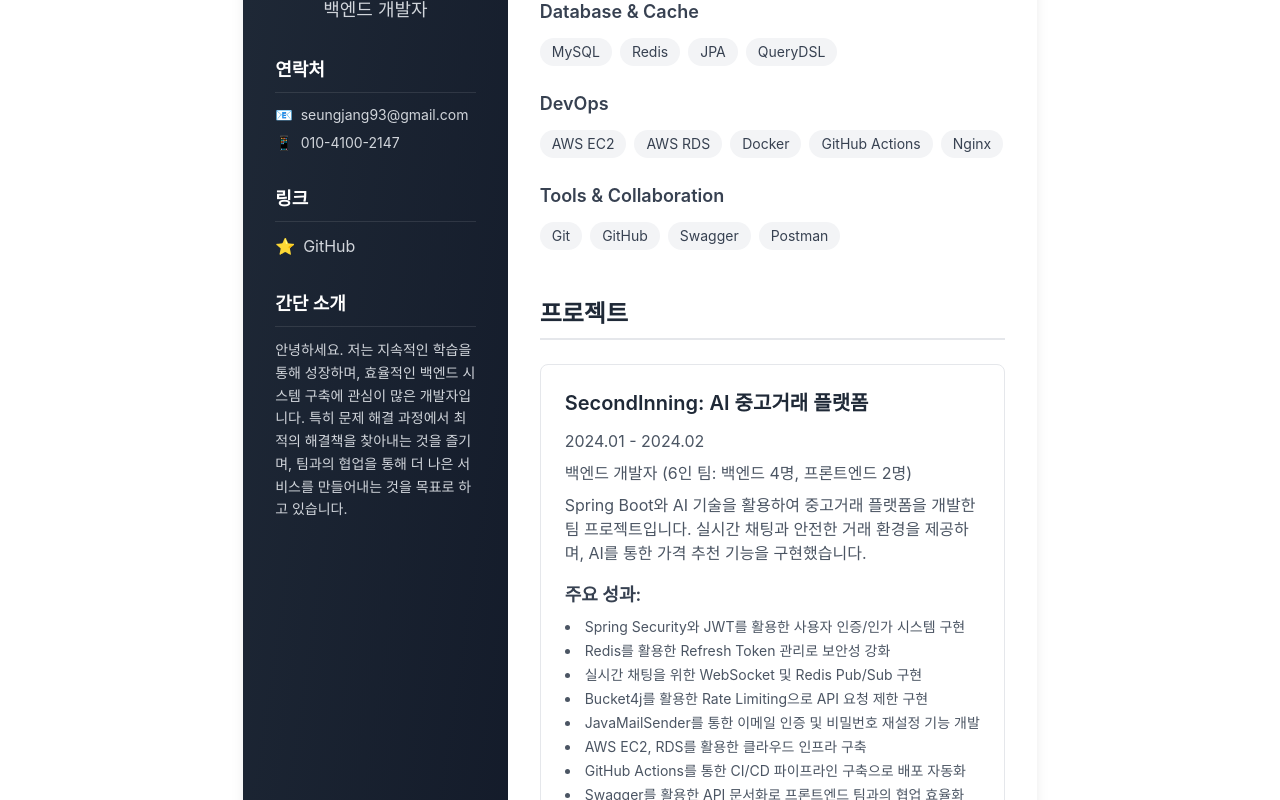
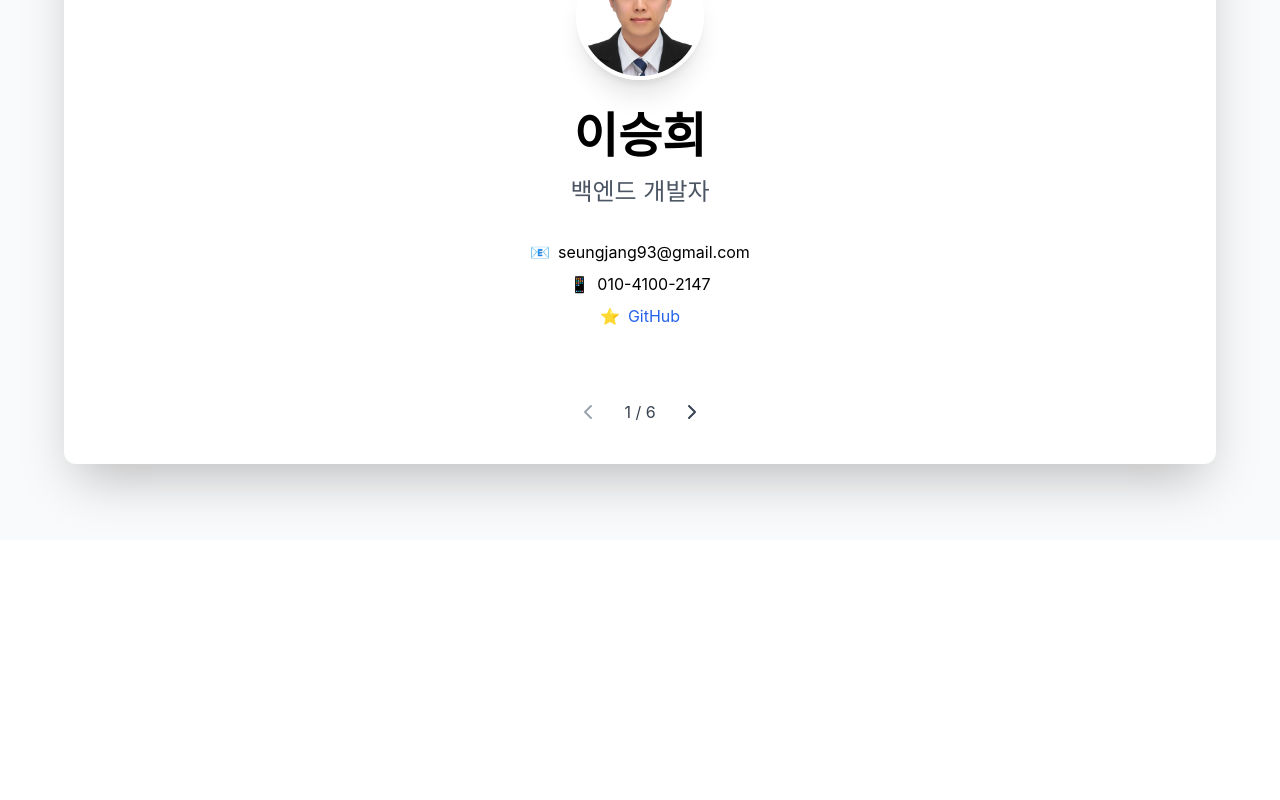
Before and after one commit to LLSNsssz/my-portfolio, a React (Create React App) app: page / in a window 1280 px wide. Shown: the part 260-1060 px from the top of the page. After the commit the page ends 800 px from the top, so only its background shows below. Built offline with nearby package versions, Linux system fonts and the light colour scheme.

Commit message:
Portfolio Update

```diff
--- a/src/App.tsx
+++ b/src/App.tsx
@@ -1,7 +1,71 @@
-import React from 'react';
+import React, { useState } from 'react';
+import { ChevronLeft, ChevronRight } from 'lucide-react';
 
-const Resume = () => {
-    const skills = [
+interface Contact {
+    email: string;
+    phone: string;
+    github: string;
+}
+
+interface Skill {
+    category: string;
+    items: string[];
+}
+
+interface Section {
+    subtitle: string;
+    items: string[];
+}
+
+interface SlideContent {
+    name?: string;
+    title: string;
+    contact?: Contact;
+    description?: string;
+    skills?: Skill[];
+    items?: string[];
+    sections?: Section[];
+    period?: string;
+    role?: string;
+}
+
+interface Slide {
+    id: string;
+    type: 'intro' | 'about' | 'skills' | 'project-overview' | 'project-list' | 'project-details';
+    content: SlideContent;
+}
+
+const SlidePortfolio = () => {
+    const [currentSlide, setCurrentSlide] = useState(0);
+
+    const slides: Slide[] = [
+        {
+            id: 'intro',
+            type: 'intro',
+            content: {
+                name: "이승희",
+                title: "백엔드 개발자",
+                contact: {
+                    email: "seungjang93@gmail.com",
+                    phone: "010-4100-2147",
+                    github: "https://github.com/LLSNsssz"
+                }
+            }
+        },
+        {
+            id: 'about',
+            type: 'about',
+            content: {
+                title: "About Me",
+                description: "안녕하세요. 저는 지속적인 학습을 통해 성장하며, 효율적인 백엔드 시스템 구축에 관심이 많은 개발자입니다. 특히 문제 해결 과정에서 최적의 해결책을 찾아내는 것을 즐기며, 팀과의 협업을 통해 더 나은 서비스를 만들어내는 것을 목표로 하고 있습니다."
+            }
+        },
+        {
+            id: 'skills',
+            type: 'skills',
+            content: {
+                title: "Technical Skills",
+                skills: [
                     {
                         category: "Backend",
                         items: ["Java", "Spring Boot", "Spring Security", "Spring Data JPA", "JUnit5", "Gradle"]
@@ -18,15 +82,25 @@ const Resume = () => {
                         category: "Tools & Collaboration",
                         items: ["Git", "GitHub", "Swagger", "Postman"]
                     }
-    ];
-
-    const projects = [
+                ]
+            }
+        },
         {
+            id: 'project-overview',
+            type: 'project-overview',
+            content: {
                 title: "SecondInning: AI 중고거래 플랫폼",
                 period: "2024.01 - 2024.02",
-            description: "Spring Boot와 AI 기술을 활용하여 중고거래 플랫폼을 개발한 팀 프로젝트입니다. 실시간 채팅과 안전한 거래 환경을 제공하며, AI를 통한 가격 추천 기능을 구현했습니다.",
-            role: "백엔드 개발자 (6인 팀: 백엔드 4명, 프론트엔드 2명)",
-            achievements: [
+                role: "백엔드 개발자 (6인 팀)",
+                description: "Spring Boot와 AI 기술을 활용하여 중고거래 플랫폼을 개발한 팀 프로젝트입니다. 실시간 채팅과 안전한 거래 환경을 제공하며, AI를 통한 가격 추천 기능을 구현했습니다."
+            }
+        },
+        {
+            id: 'project-list',
+            type: 'project-list',
+            content: {
+                title: "주요 성과",
+                items: [
                     "Spring Security와 JWT를 활용한 사용자 인증/인가 시스템 구현",
                     "Redis를 활용한 Refresh Token 관리로 보안성 강화",
                     "실시간 채팅을 위한 WebSocket 및 Redis Pub/Sub 구현",
@@ -34,215 +108,204 @@ const Resume = () => {
                     "JavaMailSender를 통한 이메일 인증 및 비밀번호 재설정 기능 개발",
                     "AWS EC2, RDS를 활용한 클라우드 인프라 구축",
                     "GitHub Actions를 통한 CI/CD 파이프라인 구축으로 배포 자동화",
-                "Swagger를 활용한 API 문서화로 프론트엔드 팀과의 협업 효율화",
-            ],
-            details: {
-                architecture: [
+                    "Swagger를 활용한 API 문서화로 프론트엔드 팀과의 협업 효율화"
+                ]
+            }
+        },
+        {
+            id: 'project-details',
+            type: 'project-details',
+            content: {
+                title: "기술적 구현 상세",
+                sections: [
+                    {
+                        subtitle: "아키텍처",
+                        items: [
                             "MSA 아키텍처 설계로 서비스 간 독립성 확보",
                             "Docker 컨테이너화로 배포 환경 표준화",
                             "Redis 캐싱으로 데이터베이스 부하 감소",
                             "JPA N+1 문제 해결을 위한 페치 조인 적용"
-                ],
-                security: [
+                        ]
+                    },
+                    {
+                        subtitle: "보안",
+                        items: [
                             "JWT를 통한 stateless 인증 구현",
                             "Spring Security를 활용한 보안 설정",
                             "XSS, CSRF 공격 방지 로직 구현",
                             "민감 정보 암호화 처리"
-                ],
-                performance: [
-                    "Redis 캐싱으로 응답 시간 평균 200ms 이하 달성",
-                    "이미지 최적화를 통한 로딩 속도 개선",
-                    "API 요청 제한으로 서버 부하 관리"
                         ]
-            },
-            learned: [
-                "MSA 설계 경험을 통한 확장 가능한 아키텍처 이해",
-                "실시간 데이터 처리를 위한 Redis 활용 경험",
-                "보안을 고려한 인증/인가 시스템 설계 능력 향상",
-                "CI/CD 파이프라인 구축으로 자동화된 개발 프로세스 경험",
-                "팀 프로젝트에서의 효율적인 협업 방식 습득"
-            ],
-            technologies: [
-                "Spring Boot",
-                "Spring Security",
-                "MySQL",
-                "Redis",
-                "AWS",
-                "Docker",
-                "GitHub Actions"
-            ],
-            githubLink: "https://github.com/LLSNsssz/Play-Baseballv2",
-            liveDemo: "https://54.180.243.156.nip.io/"
+                    }
+                ]
+            }
         }
     ];
 
+    const nextSlide = () => {
+        if (currentSlide < slides.length - 1) {
+            setCurrentSlide(currentSlide + 1);
+        }
+    };
+
+    const prevSlide = () => {
+        if (currentSlide > 0) {
+            setCurrentSlide(currentSlide - 1);
+        }
+    };
+
+    const renderSlideContent = (slide: Slide) => {
+        switch (slide.type) {
+            case 'intro':
                 return (
-        <div className="max-w-[21cm] mx-auto bg-white shadow-lg my-8 min-h-[29.7cm] relative">
-            {/* 우측 상단 배너 */}
-            <div className="absolute -top-4 -right-4 bg-gray-800 text-white px-6 py-2 rounded-lg shadow-lg transform rotate-6 transition-transform hover:rotate-0">
-                <p className="text-sm font-medium">백엔드 개발자</p>
-                <p className="text-lg font-bold">이승희입니다 👋</p>
+                    <div className="flex flex-col items-center justify-center h-full">
+                        <img
+                            src="/profile.jpg"
+                            alt="이승희"
+                            className="w-32 h-32 rounded-full mb-8 object-cover border-4 border-white shadow-xl"
+                        />
+                        <h1 className="text-5xl font-bold mb-4">{slide.content.name}</h1>
+                        <h2 className="text-2xl text-gray-600 mb-8">{slide.content.title}</h2>
+                        <div className="space-y-2 text-center">
+                            <p className="flex items-center justify-center">
+                                <span className="mr-2">📧</span> {slide.content.contact?.email}
+                            </p>
+                            <p className="flex items-center justify-center">
+                                <span className="mr-2">📱</span> {slide.content.contact?.phone}
+                            </p>
+                            <a
+                                href={slide.content.contact?.github}
+                                target="_blank"
+                                rel="noopener noreferrer"
+                                className="flex items-center justify-center text-blue-600 hover:text-blue-800"
+                            >
+                                <span className="mr-2">⭐</span> GitHub
+                            </a>
                         </div>
+                    </div>
+                );
 
-            <div className="flex">
-                {/* 왼쪽 사이드바 */}
-                <div className="w-1/3 bg-gradient-to-br from-gray-800 to-gray-900 text-white p-8 min-h-[29.7cm]">
-                    <div className="sticky top-8">
-                        <div className="group relative">
-                            <img
-                                src={`${process.env.PUBLIC_URL}/profile.jpg`}
-                                alt="이승희"
-                                className="w-32 h-32 rounded-full mx-auto mb-6 object-cover border-4 border-white/10
-                                    transition-transform duration-300 group-hover:scale-105"
-                            />
-                        </div>
-
-                        <h1 className="text-2xl font-bold mb-2 text-center">이승희</h1>
-                        <p className="text-lg mb-8 text-center text-gray-300">백엔드 개발자</p>
-
-                        <div className="space-y-8">
-                            <div className="hover:translate-x-2 transition-all duration-300">
-                                <h2 className="text-lg font-semibold mb-3 border-b border-white/10 pb-2">연락처</h2>
-                                <div className="space-y-2 text-gray-300">
-                                    <p className="text-sm flex items-center">
-                                        <span className="mr-2">📧</span> seungjang93@gmail.com
-                                    </p>
-                                    <p className="text-sm flex items-center">
-                                        <span className="mr-2">📱</span> 010-4100-2147
+            case 'about':
+                return (
+                    <div className="flex flex-col items-center justify-center h-full">
+                        <h2 className="text-4xl font-bold mb-12">{slide.content.title}</h2>
+                        <p className="text-xl text-gray-700 max-w-3xl text-center leading-relaxed">
+                            {slide.content.description}
                         </p>
                     </div>
-                            </div>
+                );
 
-                            <div className="hover:translate-x-2 transition-all duration-300">
-                                <h2 className="text-lg font-semibold mb-3 border-b border-white/10 pb-2">링크</h2>
-                                <ul className="space-y-2">
-                                    <li>
-                                        <a href="https://github.com/LLSNsssz"
-                                           target="_blank"
-                                           rel="noopener noreferrer"
-                                           className="text-gray-300 hover:text-white transition-colors flex items-center">
-                                            <span className="mr-2">⭐</span> GitHub
-                                        </a>
-                                    </li>
-                                </ul>
-                            </div>
-
-                            <div className="hover:translate-x-2 transition-all duration-300">
-                                <h2 className="text-lg font-semibold mb-3 border-b border-white/10 pb-2">간단 소개</h2>
-                                <p className="text-sm text-gray-300 leading-relaxed">
-                                    안녕하세요. 저는 지속적인 학습을 통해 성장하며, 효율적인 백엔드 시스템 구축에 관심이 많은 개발자입니다.
-                                    특히 문제 해결 과정에서 최적의 해결책을 찾아내는 것을 즐기며, 팀과의 협업을 통해 더 나은 서비스를
-                                    만들어내는 것을 목표로 하고 있습니다.
-                                </p>
-                            </div>
-                        </div>
-                    </div>
-                </div>
-
-                {/* 오른쪽 주요 내용 */}
-                <div className="w-2/3 p-8">
-                    <div className="mb-12">
-                        <h2 className="text-2xl font-bold mb-6 text-gray-800 border-b-2 border-gray-200 pb-2">
-                            기술 스택
-                        </h2>
-                        {skills.map((skillGroup, index) => (
-                            <div key={index} className="mb-6 hover:-translate-y-1 transition-all duration-300">
-                                <h3 className="text-lg font-semibold text-gray-700 mb-3">{skillGroup.category}</h3>
+            case 'skills':
+                return (
+                    <div className="flex flex-col h-full">
+                        <h2 className="text-4xl font-bold mb-12 text-center">{slide.content.title}</h2>
+                        <div className="grid grid-cols-2 gap-8 px-8">
+                            {slide.content.skills?.map((skill, index) => (
+                                <div key={index} className="bg-white p-6 rounded-lg shadow-lg">
+                                    <h3 className="text-xl font-semibold mb-4">{skill.category}</h3>
                                     <div className="flex flex-wrap gap-2">
-                                    {skillGroup.items.map((skill, skillIndex) => (
+                                        {skill.items.map((item, i) => (
                                             <span
-                                            key={skillIndex}
-                                            className="bg-gray-100 text-gray-700 px-3 py-1 rounded-full text-sm
-                                                hover:bg-gray-200 transition-all duration-200 hover:scale-105"
+                                                key={i}
+                                                className="bg-gray-100 text-gray-800 px-3 py-1 rounded-full text-sm"
                                             >
-                                            {skill}
+                        {item}
                       </span>
                                         ))}
                                     </div>
                                 </div>
                             ))}
                         </div>
+                    </div>
+                );
 
-                    <div>
-                        <h2 className="text-2xl font-bold mb-6 text-gray-800 border-b-2 border-gray-200 pb-2">
-                            프로젝트
-                        </h2>
-                        {projects.map((project, index) => (
-                            <div key={index} className="mb-8 border border-gray-200 rounded-lg p-6 hover:shadow-lg
-                                    transition-all duration-300 hover:-translate-y-1">
-                                <h3 className="text-xl font-semibold mb-3 text-gray-800">{project.title}</h3>
-                                <p className="text-gray-600 mb-2">{project.period}</p>
-                                <p className="text-gray-600 mb-2">{project.role}</p>
-                                <p className="text-gray-600 mb-4">{project.description}</p>
+            case 'project-overview':
+                return (
+                    <div className="flex flex-col items-center justify-center h-full">
+                        <h2 className="text-4xl font-bold mb-8">{slide.content.title}</h2>
+                        <p className="text-xl mb-4">{slide.content.period}</p>
+                        <p className="text-xl mb-8">{slide.content.role}</p>
+                        <p className="text-xl text-gray-700 max-w-3xl text-center leading-relaxed">
+                            {slide.content.description}
+                        </p>
+                    </div>
+                );
 
-                                <h4 className="text-lg font-semibold mb-2 text-gray-700">주요 성과:</h4>
-                                <ul className="list-disc list-inside mb-4 space-y-1">
-                                    {project.achievements.map((achievement, achievementIndex) => (
-                                        <li key={achievementIndex}
-                                            className="text-gray-600 hover:text-gray-800 transition-colors text-sm">
-                                            {achievement}
-                                        </li>
-                                    ))}
-                                </ul>
-
-                                <div className="mt-6">
-                                    <h4 className="text-lg font-semibold mb-2 text-gray-700">아키텍처 및 기술적 구현:</h4>
-                                    <ul className="list-disc list-inside mb-4 space-y-1">
-                                        {project.details.architecture.map((detail, idx) => (
-                                            <li key={idx} className="text-gray-600 hover:text-gray-800 transition-colors text-sm">
-                                                {detail}
-                                            </li>
-                                        ))}
-                                    </ul>
-
-                                    <h4 className="text-lg font-semibold mb-2 text-gray-700">보안 및 성능 최적화:</h4>
-                                    <ul className="list-disc list-inside mb-4 space-y-1">
-                                        {[...project.details.security, ...project.details.performance].map((detail, idx) => (
-                                            <li key={idx} className="text-gray-600 hover:text-gray-800 transition-colors text-sm">
-                                                {detail}
-                                            </li>
-                                        ))}
-                                    </ul>
-
-                                    <h4 className="text-lg font-semibold mb-2 text-gray-700">배운 점:</h4>
-                                    <ul className="list-disc list-inside mb-4 space-y-1">
-                                        {project.learned.map((item, idx) => (
-                                            <li key={idx} className="text-gray-600 hover:text-gray-800 transition-colors text-sm">
-                                                {item}
+            case 'project-list':
+                return (
+                    <div className="flex flex-col h-full">
+                        <h2 className="text-4xl font-bold mb-12 text-center">{slide.content.title}</h2>
+                        <ul className="space-y-4 px-12">
+                            {slide.content.items?.map((item, index) => (
+                                <li key={index} className="flex items-start">
+                                    <span className="text-blue-500 mr-4">•</span>
+                                    <span className="text-lg text-gray-700">{item}</span>
                                 </li>
                             ))}
                         </ul>
                     </div>
+                );
 
-                                <h4 className="text-lg font-semibold mb-2 text-gray-700">사용 기술:</h4>
-                                <div className="flex flex-wrap gap-2 mb-4">
-                                    {project.technologies.map((tech, techIndex) => (
-                                        <span
-                                            key={techIndex}
-                                            className="bg-gray-100 text-gray-700 px-3 py-1 rounded-full text-sm
-                                                hover:bg-gray-200 transition-all duration-200"
-                                        >
-                                            {tech}
-                                        </span>
+            case 'project-details':
+                return (
+                    <div className="flex flex-col h-full">
+                        <h2 className="text-4xl font-bold mb-12 text-center">{slide.content.title}</h2>
+                        <div className="grid grid-cols-2 gap-8 px-8">
+                            {slide.content.sections?.map((section, index) => (
+                                <div key={index} className="bg-white p-6 rounded-lg shadow-lg">
+                                    <h3 className="text-xl font-semibold mb-4">{section.subtitle}</h3>
+                                    <ul className="space-y-2">
+                                        {section.items.map((item, i) => (
+                                            <li key={i} className="flex items-start">
+                                                <span className="text-blue-500 mr-2">•</span>
+                                                <span className="text-gray-700">{item}</span>
+                                            </li>
+                                        ))}
+                                    </ul>
+                                </div>
                             ))}
                         </div>
+                    </div>
+                );
 
-                                <div className="flex space-x-4">
-                                    <a href={project.githubLink}
-                                       target="_blank"
-                                       rel="noopener noreferrer"
-                                       className="text-gray-600 hover:text-gray-800 text-sm underline">
-                                        GitHub 저장소
-                                    </a>
-                                    <a href={project.liveDemo}
-                                       target="_blank"
-                                       rel="noopener noreferrer"
-                                       className="text-gray-600 hover:text-gray-800 text-sm underline">
-                                        라이브 데모
-                                    </a>
+            default:
+                return null;
+        }
+    };
+
+    return (
+        <div className="min-h-screen bg-gray-50 flex flex-col">
+            <div className="flex-1 flex flex-col items-center justify-center p-8">
+                <div className="w-full max-w-6xl aspect-[16/9] bg-white rounded-xl shadow-2xl relative overflow-hidden">
+                    <div className="absolute inset-0 p-12">
+                        {renderSlideContent(slides[currentSlide])}
                     </div>
-                            </div>
-                        ))}
+
+                    <div className="absolute bottom-8 left-0 right-0 flex justify-center items-center space-x-4">
+                        <button
+                            onClick={prevSlide}
+                            disabled={currentSlide === 0}
+                            className={`p-2 rounded-full ${
+                                currentSlide === 0
+                                    ? 'text-gray-400 cursor-not-allowed'
+                                    : 'text-gray-700 hover:bg-gray-100'
+                            }`}
+                        >
+                            <ChevronLeft size={24} />
+                        </button>
+                        <span className="text-gray-700">
+              {currentSlide + 1} / {slides.length}
+            </span>
+                        <button
+                            onClick={nextSlide}
+                            disabled={currentSlide === slides.length - 1}
+                            className={`p-2 rounded-full ${
+                                currentSlide === slides.length - 1
+                                    ? 'text-gray-400 cursor-not-allowed'
+                                    : 'text-gray-700 hover:bg-gray-100'
+                            }`}
+                        >
+                            <ChevronRight size={24} />
+                        </button>
                     </div>
                 </div>
             </div>
@@ -250,4 +313,4 @@ const Resume = () => {
     );
 };
 
-export default Resume;
+export default SlidePortfolio;
```
Lines whose indentation alone changed are shown as unchanged.
